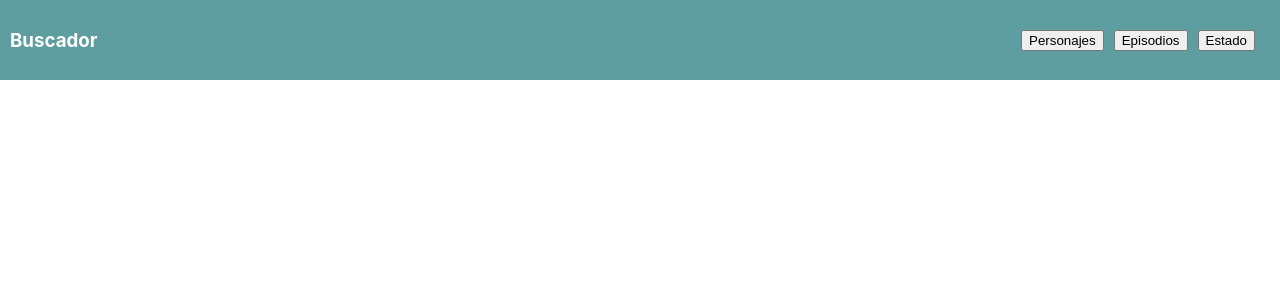
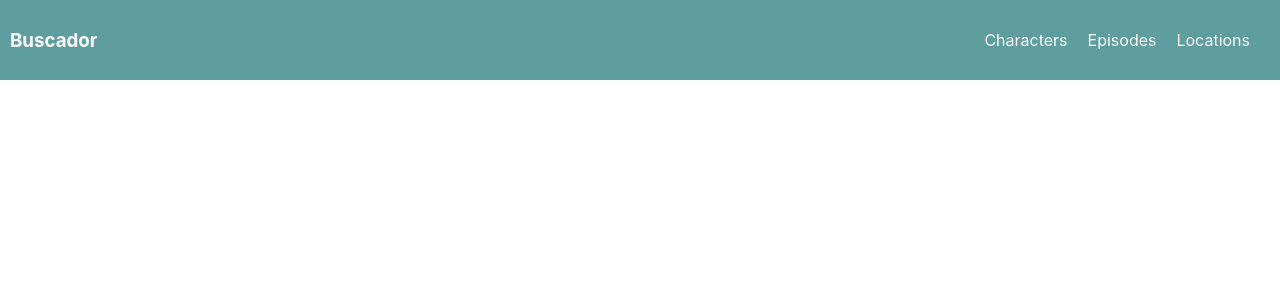
Before and after one commit to GabytaDev/web-react-api, a React (Create React App) app: page / in a window 1280 px wide. Shown: the top 300 px of the page. Built offline with nearby package versions, Linux system fonts and the light colour scheme.

Commit message:
cambio buttons x link y estilado

```diff
--- a/src/App.scss
+++ b/src/App.scss
@@ -1,2 +1,3 @@
 
-@import "./styles/Navbar"
+@import "./styles/Navbar";
+@import "./styles/SeccionPrincipal";
--- a/src/components/Navbar.js
+++ b/src/components/Navbar.js
@@ -4,11 +4,14 @@ const NavBar = ()=>{
     return(
         <div className="contenedor-nav">
             <h3>Buscador</h3>
-            <div className="contenedor-links">
-                <button>Personajes</button>
-                <button>Episodios</button>
-                <button>Estado</button>
+            <div>
+                <ul className="contenedor-links-nav">
+                    <div className="link" id="link-characters"><li><a href="#characters">Characters</a></li></div>
+                    <div className="link" id="link-episodes"><li><a href="#episodes">Episodes</a></li></div>
+                    <div className="link" id="link-locations"><li><a href="#locations">Locations</a></li></div>
+                </ul>
             </div>
+
         </div>
     )
 }
--- a/src/components/Seccion-principal.js
+++ b/src/components/Seccion-principal.js
@@ -1,9 +1,10 @@
+import "../styles/_SeccionPrincipal.scss";
 
 const SeccionPrincipal = ()=>{
      return (
-         <div>
+        <div>
 
-         </div>
+        </div>
      )
 
 }
--- a/src/styles/_Navbar.scss
+++ b/src/styles/_Navbar.scss
@@ -6,11 +6,15 @@
     align-items: center;
     color: white;
     padding: 10px;
-    .contenedor-links{
+    .contenedor-links-nav{
         margin: 10px;
         display: flex;
-        button{
+        list-style: none;
+
+        li, a{
             margin: 5px;
+            text-decoration: none;
+            color: white;
         }
     }
 }
```
Also changed, not shown: src/styles/_SeccionPrincipal.scss (added).
